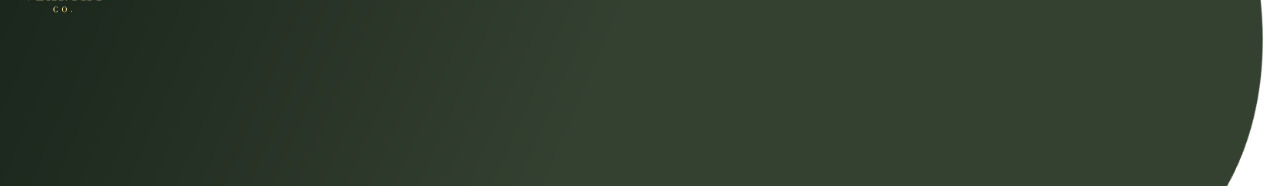
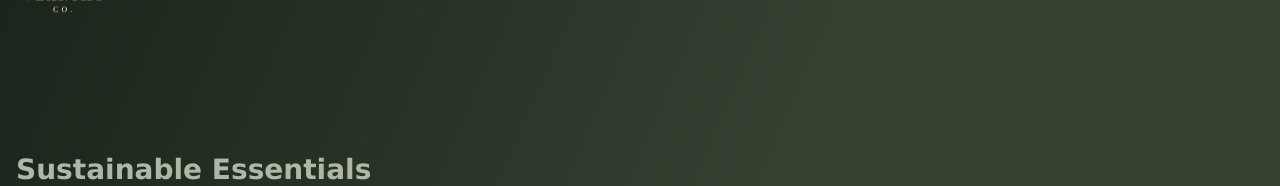
Before and after one commit to jaydools/vearthyv2, a React (Create React App) app: page / in a window 1280 px wide. Shown: the top 186 px of the page. Built offline with nearby package versions, Linux system fonts and the light colour scheme.

Commit message:
changed nav and hero from absolute position
do the same with the rest of the page

```diff
--- a/src/App.js
+++ b/src/App.js
@@ -4,15 +4,11 @@
 import Bathroom from "./pages/bathroom/Bathroom";
 import Sustainability from "./pages/sustainability/Sustainability";
 import Warranty from "./pages/warranty/Warranty";
-import Header from "./components/header/Header";
-import Headerhamburg from "./components/headerHamburg/HeaderHamburg";
 
 function App() {
     return (
         <div className="App">
             <BrowserRouter>
-                <Headerhamburg />
-                <Header />
                 <Routes>
                     <Route path="/" element={<Homepage />} />
                     <Route path="/sleep-health" element={<Bedroom />} />
--- a/src/components/header/Header.scss
+++ b/src/components/header/Header.scss
@@ -10,7 +10,7 @@
     display: flex;
     justify-content: space-between;
     align-items: center;
-    position: absolute;
+    position: relative;
     top: 0%;
     bottom: auto;
     left: 0%;
--- a/src/components/hero/Hero.scss
+++ b/src/components/hero/Hero.scss
@@ -3,12 +3,9 @@
 @use "../../style/variables" as *;
 
 .main-container {
-    position: absolute;
-    margin-top: 8rem;
     width: 100%;
 
     @include tablet {
-        display: none;
     }
 }
 
--- a/src/pages/homepage/Homepage.js
+++ b/src/pages/homepage/Homepage.js
@@ -1,19 +1,21 @@
 import React from "react";
 import "./Homepage.scss";
-import backdrop from "../../assets/hero.png";
+import Header from "../../components/header/Header";
 import Hero from "../../components/hero/Hero";
 import SleepSection from "../../components/sleepSection/SleepSection";
 import Dental from "../../components/dental/Dental";
 import Benefits from "../../components/benefits/Benefits";
+import HeaderHamburg from "../../components/headerHamburg/HeaderHamburg";
 
 function Homepage() {
     return (
-        <main>
+        <main className="main-background">
+            <Header />
+            <HeaderHamburg />
             <Hero />
             <SleepSection />
             <Dental />
             <Benefits />
-            <img className="hero-backdrop" src={backdrop} alt="green gradient background"></img>
         </main>
     );
 }
--- a/src/pages/homepage/Homepage.scss
+++ b/src/pages/homepage/Homepage.scss
@@ -2,8 +2,6 @@
 @use "../../style/mixins" as *;
 @use "../../style/variables" as *;
 
-.hero-backdrop {
-    height: 100vh;
-    width: 100%;
-    object-fit: cover;
+.main-background {
+    background-image: url("../../assets/hero.png");
 }
```
